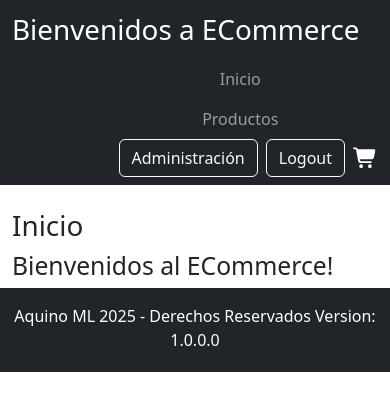
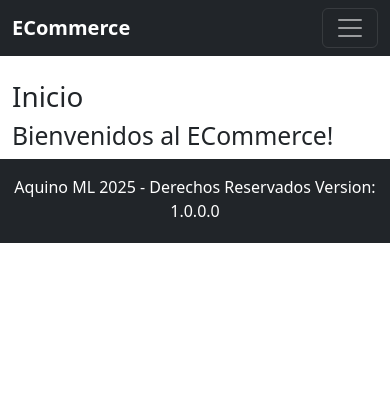
Before and after one commit to malaquino/25235-aquinoml, a React (Vite) app: page / in a window 390 px wide. Shown: the top 410 px of the page. Built offline with nearby package versions, Linux system fonts and the light colour scheme.

Commit message:
Adaptacion del header para mobile

```diff
--- a/src/components/Header.jsx
+++ b/src/components/Header.jsx
@@ -13,27 +13,24 @@ export default function Header(){
         <Navbar bg="dark" variant="dark" expand="lg" className="mb-4">
             <Container>
                 <Navbar.Brand as={Link} to="/" className="d-flex align-items-center">
-                    {/*<img
-                    src="https://via.placeholder.com/40"
-                    alt="Logo"
-                    className="d-inline-block align-top me-2"
-                    />*/}
-                    <h1>Bienvenidos a ECommerce</h1>
+                    <span className="fs-5 fw-bold">ECommerce</span>
                 </Navbar.Brand>
 
-                <Nav className="ms-auto align-items-center">
-                    <Nav.Link as={Link} to="/" className="me-3">Inicio</Nav.Link>
-                    <Nav.Link as={Link} to="/productos" className="me-3">Productos</Nav.Link>
-                    {/*<Nav.Link as={Link} to="/infaltables" className="me-3">Infaltables</Nav.Link>*/}
+                <Navbar.Toggle aria-controls="main-navbar" />
 
-                    <div className="d-flex align-items-center">
-                        <Button variant="outline-light" as={Link} to="/crud" className="me-2">
+                <Navbar.Collapse id="main-navbar">
+                    <Nav className="ms-auto text-center text-lg-start align-items-lg-center gap-2">
+                        <Nav.Link as={Link} to="/">Inicio</Nav.Link>
+                        <Nav.Link as={Link} to="/productos">Productos</Nav.Link>
+
+                        <div className="d-flex flex-column flex-lg-row align-items-center gap-2 mt-2 mt-lg-0">
+                            <Button variant="outline-light" as={Link} to="/crud">
                                 Administración
                             </Button>
-                        <Button variant="outline-light" as={Link} to="/logout" className="me-2">
+                            <Button variant="outline-light" as={Link} to="/logout">
                                 Logout
                             </Button>
-                        <Link to="/carrito" className="text-white position-relative">
+                            <Link to="/carrito" className="text-white position-relative mt-2 mt-lg-0">
                                 <FontAwesomeIcon icon={faShoppingCart} size="lg" />
                                 {totalItems > 0 && (
                                     <Badge pill bg="danger" className="position-absolute top-0 start-100 translate-middle">
@@ -43,7 +40,7 @@ export default function Header(){
                             </Link>
                         </div>
                     </Nav>
-
+                </Navbar.Collapse>
             </Container>
         </Navbar>
     );
```
Lines whose indentation alone changed are shown as unchanged.
